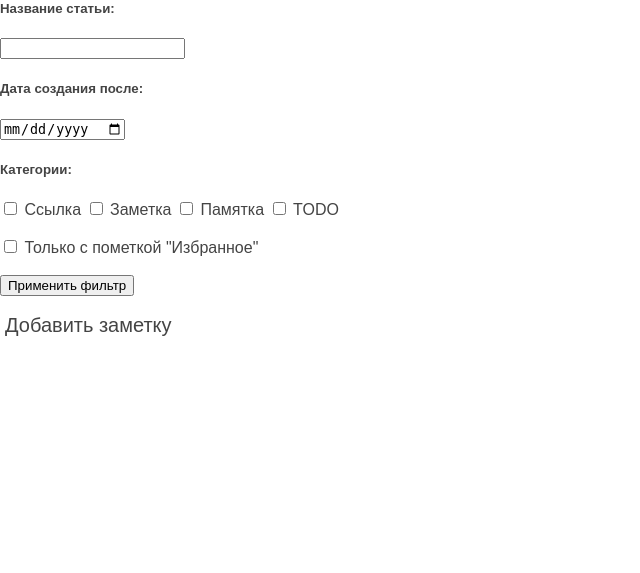
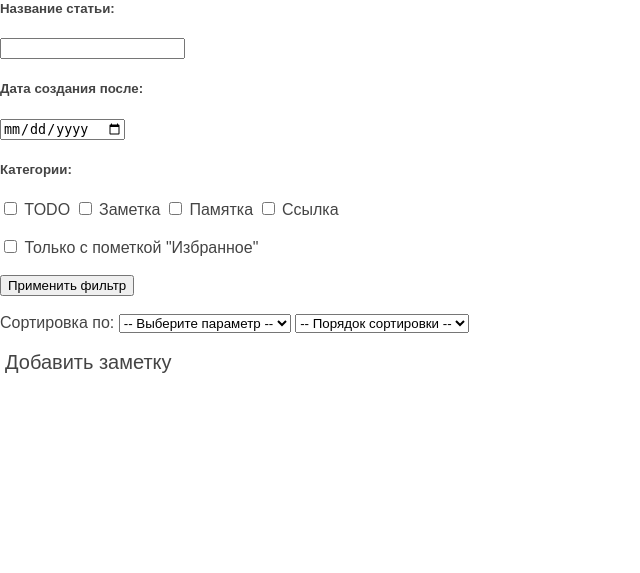
Before and after one commit to elmanoveu/notes_manager, a Django app: page / in a window 1280 px wide. Shown: the part 197-770 px from the top of the page, without its empty margins (0-640 px from the left). Run offline with Django 4.2, Linux system fonts and the light colour scheme; a user stored in the database is signed in; data comes from the database, SQL or seed files in the repository.

Commit message:
added order by favourite, category, created_date

```diff
--- /dev/null
+++ b/admin_config.yml
@@ -0,0 +1,3 @@
+login:  admin
+
+password: 12345678
--- a/manager/tags/templates/tags/index.html
+++ b/manager/tags/templates/tags/index.html
@@ -22,7 +22,21 @@
             {% endfor %} <br><br>
             <input type="checkbox" class="checked" name="favourite" value=True>
                 <span>Только с пометкой "Избранное"</span><br><br>
-            <button type="submit">Применить фильтр</button>
+            <button type="submit">Применить фильтр</button><br><br>
+            <label for="order_param">Сортировка по:</label>
+            <select name="order_param" id="order_param">
+                <option value="">-- Выберите параметр --</option>
+                <option value="category">Категория</option>
+                <option value="created_date">Дата создания</option>
+                <option value="favourite">Избранное</option>
+            </select>
+            <select name="order_rule" id="order_rule">
+                <option value="">-- Порядок сортировки --</option>
+                <option value="asc">По возрастанию</option>
+                <option value="desc">По убыванию</option>
+            </select>
+</form>
+
         </form><br>
         <a class="add_note" href="{% url 'addnote' %}" target="_blank">Добавить заметку</a><br><br>
         {% for n in notes %}
--- a/manager/tags/templates/tags/note.html
+++ b/manager/tags/templates/tags/note.html
@@ -7,6 +7,10 @@
 </div>
 <a class="back" href="/">назад</a>
 <div class="note_content">
-  <p>{{note.content}}</p>
+  <p>{{note.content}}</p><br>
+    <h5>Категория</h5>
+    <p>{{note.category}}</p>
+    <h5>Создана</h5>
+    <p>{{note.created_date}}</p>
 </div>
 {% endblock %}
--- a/manager/tags/views.py
+++ b/manager/tags/views.py
@@ -37,7 +37,14 @@
         for n in list(Note.objects.filter(author=self.request.user)):
             all_headers.append(n.header)
 
-        print(self.request.GET.getlist("created_date")[0])
+        order_param = self.request.GET.getlist("order_param")[0]
+        order_rule = self.request.GET.getlist("order_rule")[0]
+
+        if len(order_param) == 0:  # если не задан параметр сортировки, выставляем сортировку по умолчанию
+            order_result = '-created_date'
+        else:
+            order_result = '-' + order_param if order_rule == 'desc' else order_param
+
         queryset = Note.objects.filter(
             category__in=all_cats if not self.request.GET.getlist("category")
                                   else self.request.GET.getlist("category"),
@@ -49,7 +56,7 @@
             created_date__gte='1900-01-01' if (not self.request.GET.getlist("created_date")
                                                or len(self.request.GET.getlist("created_date")[0]) == 0)
                                            else self.request.GET.getlist("created_date")[0]
-        ).order_by('-created_date')
+        ).order_by(order_result)
 
         return queryset
 
--- /dev/null
+++ b/requirements.txt
@@ -0,0 +1,4 @@
+asgiref==3.5.2
+Django==4.1.2
+sqlparse==0.4.3
+tzdata==2022.4
--- /dev/null
+++ b/version.yml
@@ -0,0 +1,2 @@
+variables:
+  VERSION: 0.1.0
```
Also changed, not shown: README.md (deleted), manager/db.sqlite3, 1 other file.
